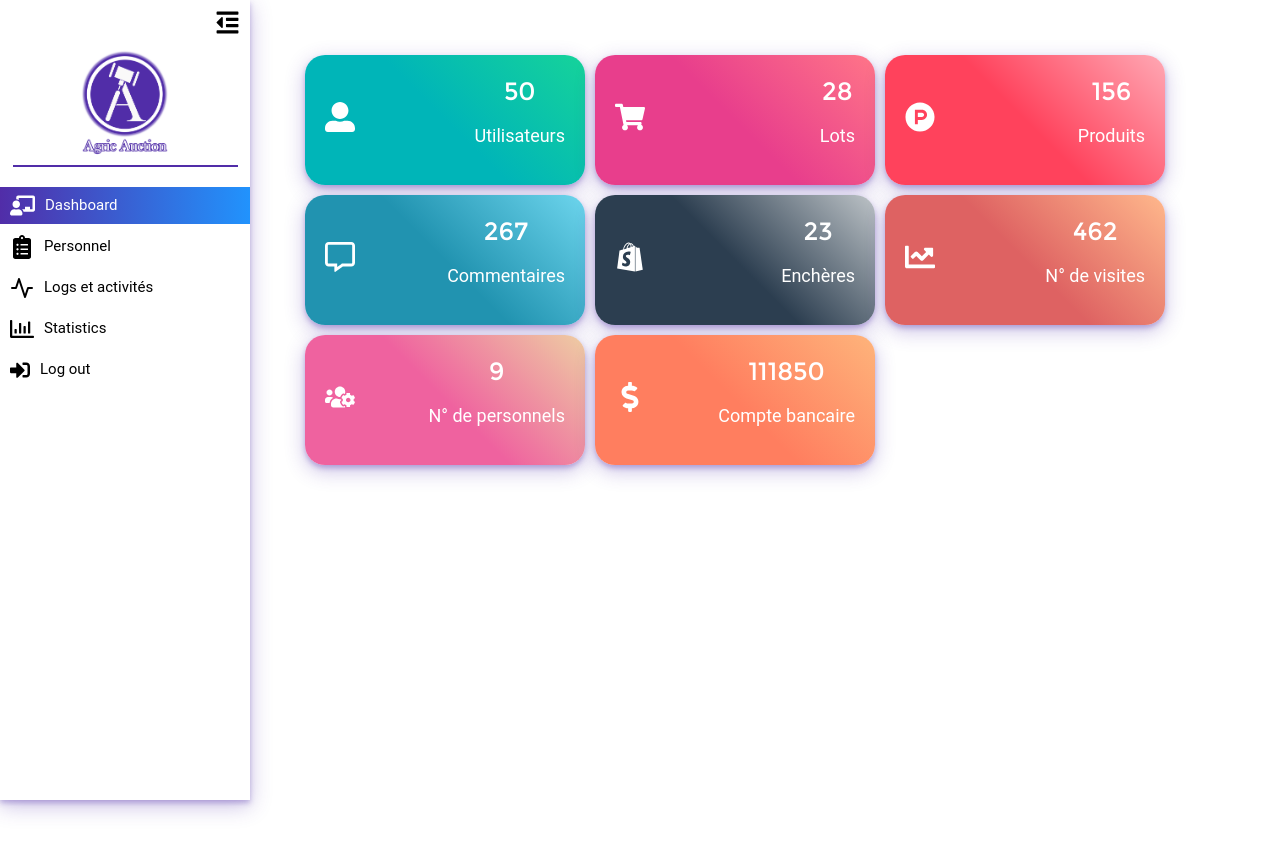
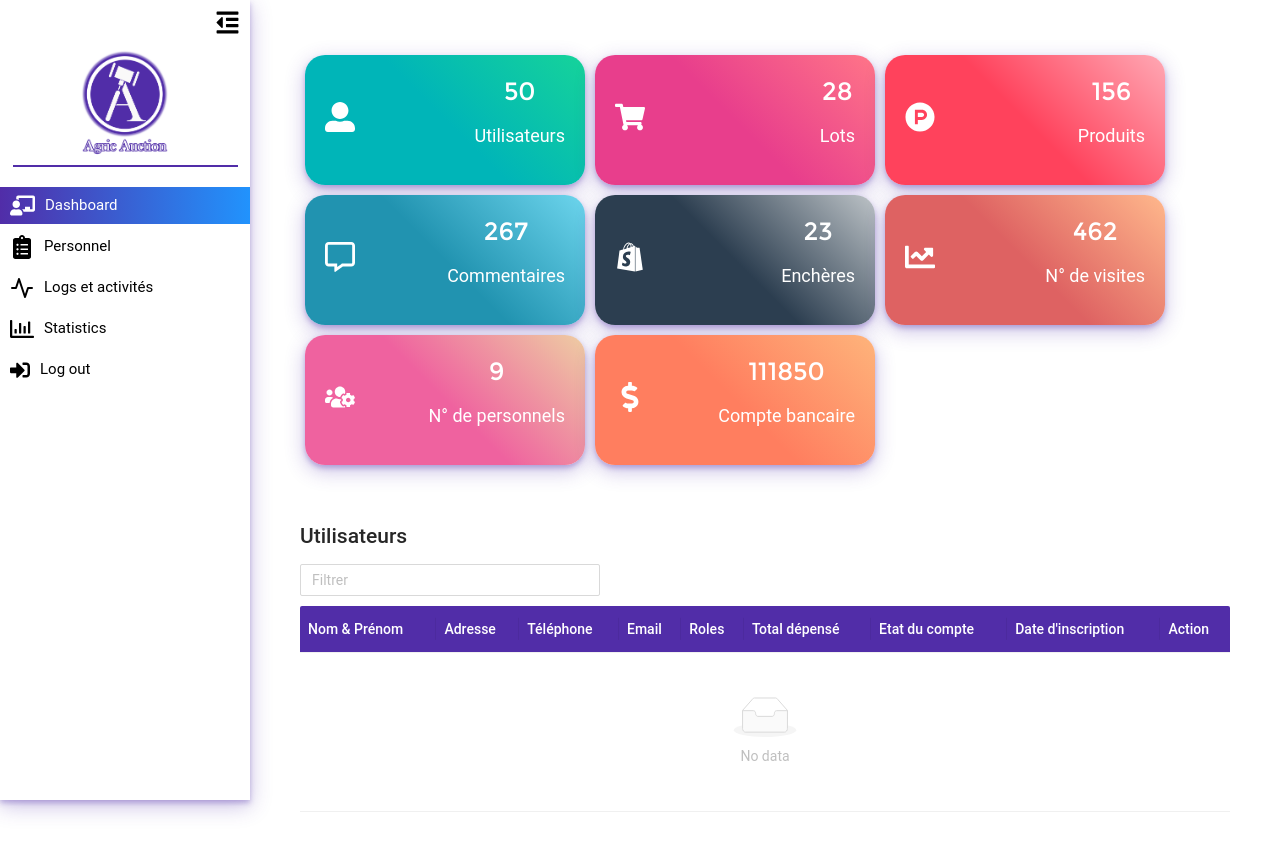
Before and after one commit to derrickteta/vente-enchere, a React (Create React App) app: page /admin/dashboard in a window 1280 px wide. Shown: the top 854 px of the page. Before the commit the page ends 800 px from the top, so only its background shows below. Built offline with nearby package versions, Linux system fonts and the light colour scheme; a web font is replaced by a local one.

Commit message:
feat: update Table design and use in admin dashboard

```diff
--- a/src/modules/admin/pages/dashboard.tsx
+++ b/src/modules/admin/pages/dashboard.tsx
@@ -1,3 +1,4 @@
+import { Button, Space, Tag, Tooltip } from 'antd';
 import {
   FaChartLine,
   FaDollarSign,
@@ -8,7 +9,11 @@ import {
   FaUserAlt,
   FaUsersCog,
 } from 'react-icons/fa';
+import { FiTrash2 } from 'react-icons/fi';
+import { ButtonWithModal } from '../../shared/ButtonWithModal';
 import { StatsCard } from '../../shared/StatsCard';
+import { DataTable } from '../../shared/Table';
+import { dateFormatter } from '../../shared/Table/cellFormatter';
 import { AdminContainer } from '../components/AdminContainer';
 
 export const AdminDashBoard = () => {
@@ -25,6 +30,9 @@ export const AdminDashBoard = () => {
           />
         ))}
       </div>
+
+      <h2 style={{ marginTop: 50 }}>Utilisateurs</h2>
+      <DataTable loading={false} data={[]} columns={userColumns} />
     </AdminContainer>
   );
 };
@@ -79,3 +87,108 @@ const Stats = [
     gradientColors: ['#ff7e5f', '#feb47b'],
   },
 ];
+
+const userColumns = [
+  {
+    title: 'Nom & Prénom',
+    key: 'nom',
+    render: (cell: any, row: any) => (
+      <span>
+        {row.nom} {row.prenom}{' '}
+      </span>
+    ),
+  },
+  {
+    title: 'Adresse',
+    dataIndex: 'localisation',
+    key: 'adresse',
+    render: (cell: any, row: any) => <span>{cell.adresse} </span>,
+  },
+  {
+    title: 'Téléphone',
+    dataIndex: 'telephone',
+    key: 'telephone',
+  },
+  {
+    title: 'Email',
+    dataIndex: 'compte',
+    key: 'email',
+    render: (cell: any, row: any) => <span>{cell.email} </span>,
+  },
+  {
+    title: 'Roles',
+    dataIndex: 'roles',
+    key: 'roles',
+    render: (cell: string[], row: any) => (
+      <Space>
+        {cell.map((item) => (
+          <Tag key={item} color='magenta'>
+            {item}
+          </Tag>
+        ))}
+      </Space>
+    ),
+  },
+  {
+    title: 'Total dépensé',
+    dataIndex: 'totalArgentDepense',
+    key: 'totalArgentDepense',
+    render: (cell: any, row: any) => <span>{cell} FCFA </span>,
+  },
+  {
+    title: 'Etat du compte',
+    dataIndex: 'compte',
+    key: 'isActivated',
+    render: (cell: any, row: any) => <span>{cell.isActivated} </span>,
+  },
+  {
+    title: "Date d'inscription",
+    dataIndex: 'dateAjout',
+    key: 'dateAjout',
+    render: dateFormatter,
+  },
+  {
+    title: 'Action',
+    key: 'action',
+    render: (cell: any, row: any) => (
+      <Tooltip title="supprimer l'article">
+        <ButtonWithModal
+          buttonText={<FiTrash2 />}
+          buttonProps={{ danger: true }}
+          modalProps={{ title: 'Confirmation' }}
+        >
+          {(closeModal) => (
+            <div>
+              <h3>Voulez vous supprimer cet utilisateur ?</h3>
+              <Space>
+                <Button type='primary' onClick={() => closeModal()}>
+                  Fermer
+                </Button>
+                <Button
+                  danger
+                  onClick={async () => {
+                    // if (response.success) {
+                    //   notification.success({
+                    //     message: 'Succès',
+                    //     description: response.message,
+                    //   });
+                    //   window.location.reload();
+                    // } else {
+                    //   notification.success({
+                    //     message: 'Erreur',
+                    //     description: response.message,
+                    //   });
+                    // }
+                    closeModal();
+                  }}
+                >
+                  Oui
+                </Button>
+              </Space>
+            </div>
+          )}
+        </ButtonWithModal>
+      </Tooltip>
+    ),
+  },
+];
--- a/src/modules/shared/Table/index.tsx
+++ b/src/modules/shared/Table/index.tsx
@@ -39,7 +39,7 @@ export const DataTable = <T extends { _id: string }>({
       <Space style={{ marginBottom: 10 }}>
         <Input
           placeholder='Filtrer'
-          style={{ maxWidth: 200 }}
+          style={{ width: 300 }}
           value={filterValue}
           onChange={(e) => setFilterValue(e.target.value)}
         />
@@ -48,7 +48,7 @@ export const DataTable = <T extends { _id: string }>({
         dataSource={dataToShow}
         columns={columns}
         loading={loading}
-        size='small'
+        size='middle'
         rowKey='_id'
         rowClassName={(row, index) =>
           rowId === row._id
```
